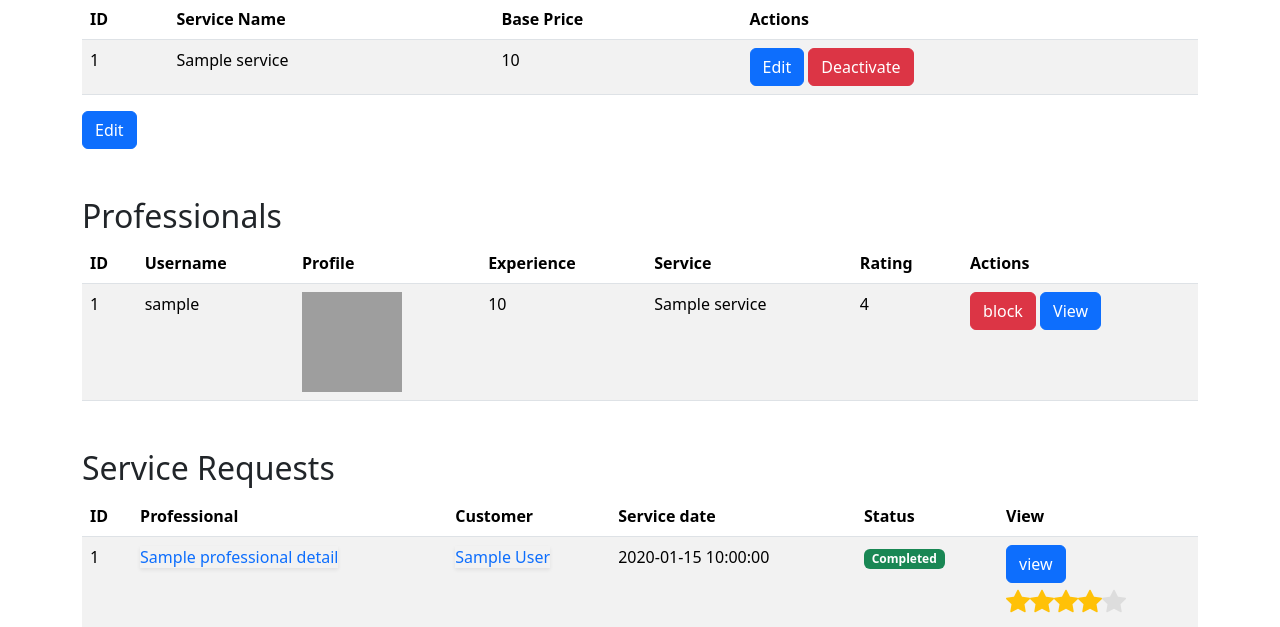
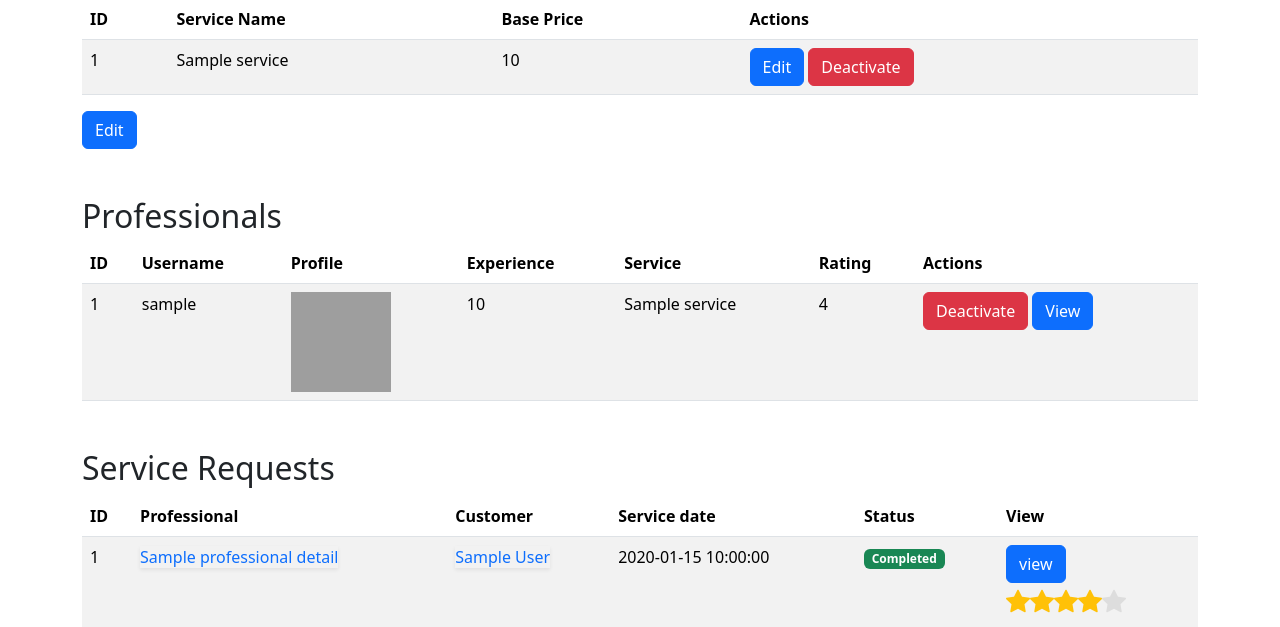
Before and after one commit to jishnujp/Household-Services, a Flask app: template backend/app/templates/admin/home.html in a window 1280 px wide. Shown: the part 248-875 px from the top of the page. Run offline with Flask 3, Linux system fonts and the light colour scheme; the template is opened without the code that fills it: most values are stand-ins (such as "Sample title", 1, 10 or a date in 2020); parts of the project's set-up code (start-up, migrations or seed data) failed here and were passed over; grey boxes are pictures that could not be loaded.

Commit message:
style: Update button labels for professional activation and deactivation; add remarks column to professional home template

```diff
--- a/backend/app/templates/admin/home.html
+++ b/backend/app/templates/admin/home.html
@@ -82,10 +82,10 @@
                     <td>
                         {% if professional.is_deactivated == True %}
                         <a href="{{ url_for('admin.approve_professional', id=professional.id) }}"
-                            class="btn btn-success">Approve</a>
+                            class="btn btn-success">Activate</a>
                         {% else %}
                         <a href="{{ url_for('admin.block_professional', id=professional.id) }}"
-                            class="btn btn-danger">block</a>
+                            class="btn btn-danger">Deactivate</a>
                         {% endif %}
                         {% include 'components/view_professional_modal.html' %}
 
--- a/backend/app/templates/admin/search.html
+++ b/backend/app/templates/admin/search.html
@@ -148,10 +148,10 @@
                     <td>
                         {% if professional.is_deactivated == True %}
                         <a href="{{ url_for('admin.approve_professional', id=professional.id) }}"
-                            class="btn btn-success">Approve</a>
+                            class="btn btn-success">Activate</a>
                         {% else %}
                         <a href="{{ url_for('admin.block_professional', id=professional.id) }}"
-                            class="btn btn-danger">block</a>
+                            class="btn btn-danger">Deactivate</a>
                         {% endif %}
                         {% include 'components/view_professional_modal.html' %}
 
--- a/backend/app/templates/components/del_service_modal.html
+++ b/backend/app/templates/components/del_service_modal.html
@@ -10,7 +10,7 @@
         <div class="modal-content">
             <form action="{{ url_for('admin.deactivate_service_view', id=service.id) }}" method="POST">
                 <div class="modal-header">
-                    <h1 class="modal-title fs-5" id="deleteServiceLabel">Delete {{ service.name }}</h1>
+                    <h1 class="modal-title fs-5" id="deleteServiceLabel">Deactivate {{ service.name }}</h1>
                     <button type="button" class="btn-close" data-bs-dismiss="modal" aria-label="Close"></button>
                 </div>
                 <div class="modal-body">
--- a/backend/app/templates/professional/home.html
+++ b/backend/app/templates/professional/home.html
@@ -23,6 +23,7 @@
             <th>Customer Name</th>
             <th>Contact Number</th>
             <th>Location</th>
+            <th>Remarks</th>
             <th>Actions</th>
         </tr>
     </thead>
@@ -36,6 +37,9 @@
         </td>
         <td>{{ request.user.phone }}</td>
         <td>{{ request.user.address }} <br>Pincode: {{ request.user.pincode }} </td>
+        <td class="text-wrap text-break text-truncate" style="max-width: 150px;">
+            {{ request.remarks }}
+        </td>
         <td>
             {% if request.status == 'Pending' %}
             <a href="{{ url_for('professional.accept_service_request', id=request.id) }}"
```
